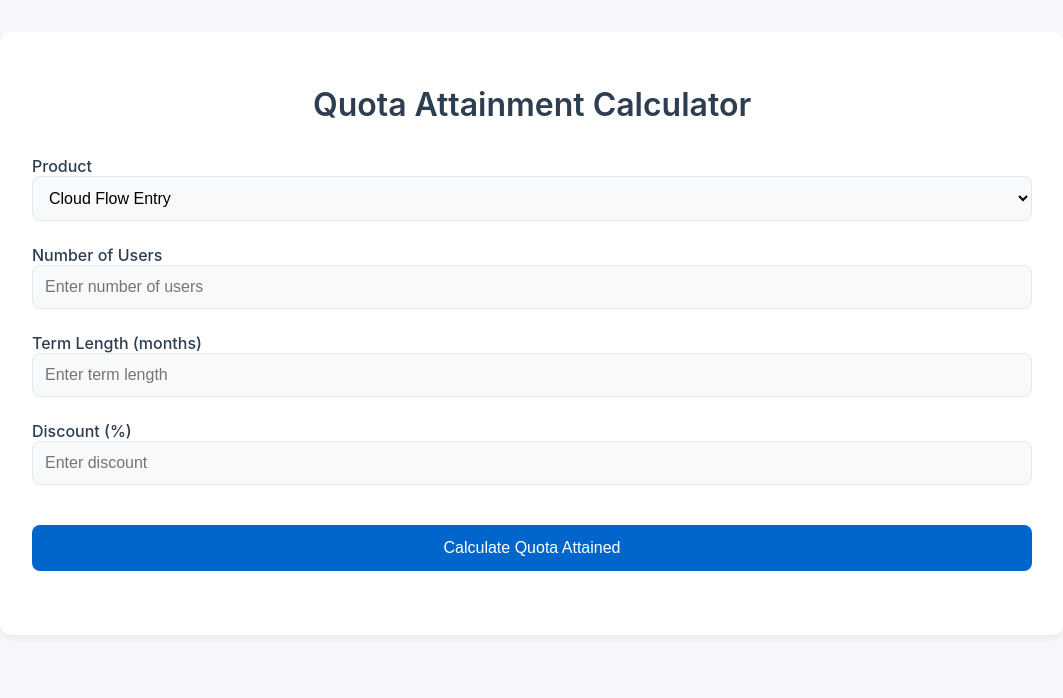
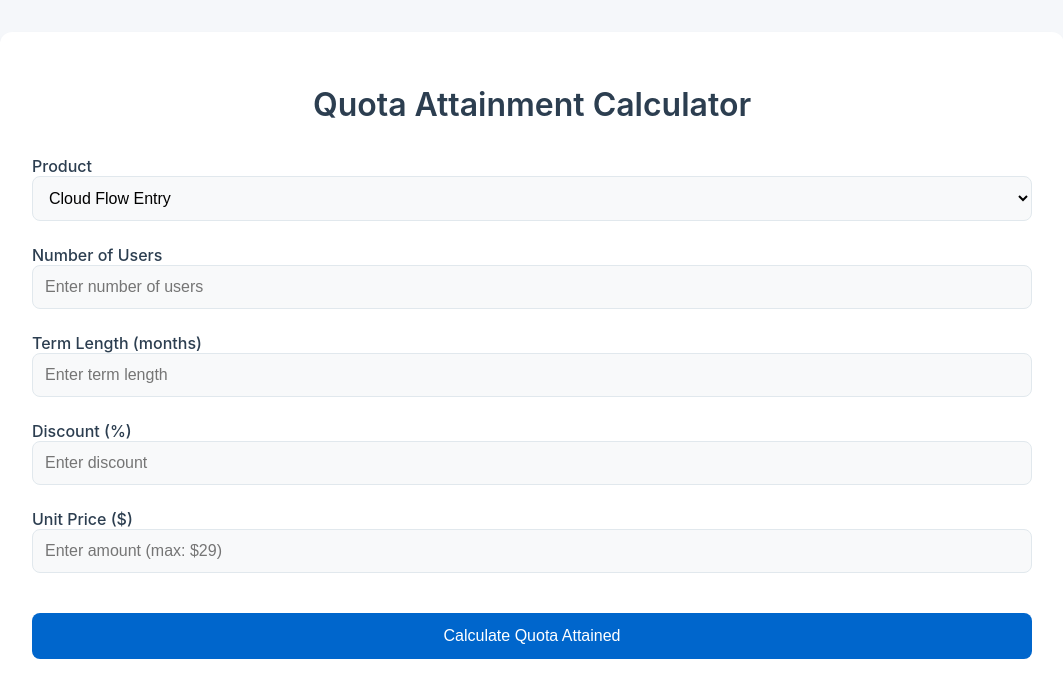
Before and after one commit to navsharma1/quota-calculator-web, a React app: page / in a window 1280 px wide. Shown: the top 698 px of the page, without its empty margins (108-1171 px from the left). Built offline with nearby package versions, Linux system fonts and the light colour scheme.

Commit message:
Add unit price field as alternative to discount

```diff
--- a/src/App.tsx
+++ b/src/App.tsx
@@ -53,6 +53,7 @@ const App: React.FC = () => {
   const [selectedProduct, setSelectedProduct] = useState<Product>(products[0]);
   const [users, setUsers] = useState<string>('');
   const [discount, setDiscount] = useState<string>('');
+  const [unitPrice, setUnitPrice] = useState<string>('');
   const [termLength, setTermLength] = useState<string>('');
   const [revenue, setRevenue] = useState<{
     cascadeRevenue: {
@@ -76,8 +77,22 @@ const App: React.FC = () => {
   const calculateRevenue = () => {
     // Convert string inputs to numbers, defaulting to 0 if empty
     const numericUsers = users === '' ? 0 : Number(users);
-    const numericDiscount = discount === '' ? 0 : Number(discount);
     const numericTermLength = termLength === '' ? 0 : Number(termLength);
+
+    // Handle discount and unit price calculations
+    let discountMultiplier = 1;
+    let effectiveDiscount = 0;
+
+    if (discount !== '') {
+      // If discount is provided, use it directly
+      effectiveDiscount = Number(discount);
+      discountMultiplier = 1 - (effectiveDiscount / 100);
+    } else if (unitPrice !== '') {
+      // If unit price is provided, calculate the effective discount
+      const numericUnitPrice = Number(unitPrice);
+      effectiveDiscount = ((selectedProduct.codeiumCoreListPrice - numericUnitPrice) / selectedProduct.codeiumCoreListPrice) * 100;
+      discountMultiplier = numericUnitPrice / selectedProduct.codeiumCoreListPrice;
+    }
 
     // Validate inputs
     if (numericTermLength <= 0) {
@@ -90,7 +105,10 @@ const App: React.FC = () => {
       return;
     }
 
-    const discountMultiplier = 1 - (numericDiscount / 100);
+    if (effectiveDiscount < 0 || effectiveDiscount > 100) {
+      alert('Please enter a valid discount (0-100%) or unit price');
+      return;
+    }
 
     // Calculate Cascade revenue and quota attainment (no discount)
     const monthlyCascadeRevenue = numericUsers * selectedProduct.cascadeListPrice;
@@ -210,9 +228,30 @@ const App: React.FC = () => {
                 const value = e.target.value;
                 if (value === '' || (Number(value) >= 0 && Number(value) <= 100)) {
                   setDiscount(value);
+                  setUnitPrice(''); // Clear unit price when discount is entered
                 }
               }}
               placeholder="Enter discount"
+            />
+          </label>
+        </div>
+
+        <div className="input-group">
+          <label>
+            Unit Price ($)
+            <input
+              type="number"
+              min="0"
+              max={selectedProduct.codeiumCoreListPrice}
+              value={unitPrice}
+              onChange={(e) => {
+                const value = e.target.value;
+                if (value === '' || (Number(value) >= 0 && Number(value) <= selectedProduct.codeiumCoreListPrice)) {
+                  setUnitPrice(value);
+                  setDiscount(''); // Clear discount when unit price is entered
+                }
+              }}
+              placeholder={`Enter amount (max: $${selectedProduct.codeiumCoreListPrice})`}
             />
           </label>
         </div>
@@ -233,9 +272,11 @@ const App: React.FC = () => {
             </div>
 
             <div className="product-revenue">
-              <h4>Codeium Core Revenue {discount && `(with ${discount}% discount)`}</h4>
+              <h4>Codeium Core Revenue {(discount || unitPrice) &&
+                `(with ${discount ? `${discount}% discount` :
+                  `$${unitPrice} unit price (${((selectedProduct.codeiumCoreListPrice - Number(unitPrice)) / selectedProduct.codeiumCoreListPrice * 100).toFixed(1)}% discount)`})`}</h4>
               <p className="unit-price">List Price per User: {formatCurrency(selectedProduct.codeiumCoreListPrice)}</p>
-              <p className="unit-price">Discounted Price per User: {formatCurrency(selectedProduct.codeiumCoreListPrice * (1 - (Number(discount) || 0)/100))}</p>
+              <p className="unit-price">Discounted Price per User: {formatCurrency(selectedProduct.codeiumCoreListPrice * (1 - (Number(discount) || ((selectedProduct.codeiumCoreListPrice - Number(unitPrice)) / selectedProduct.codeiumCoreListPrice) || 0)))}</p>
               <p>Monthly: {formatCurrency(revenue.codeiumCoreRevenue.monthly)}</p>
               <p>Term Total ({termLength || 0} months): {formatCurrency(revenue.codeiumCoreRevenue.term)}</p>
               <p className="quota-attainment">Term Quota Attainment: {formatCurrency(revenue.codeiumCoreRevenue.quotaAttainment)}</p>
```
